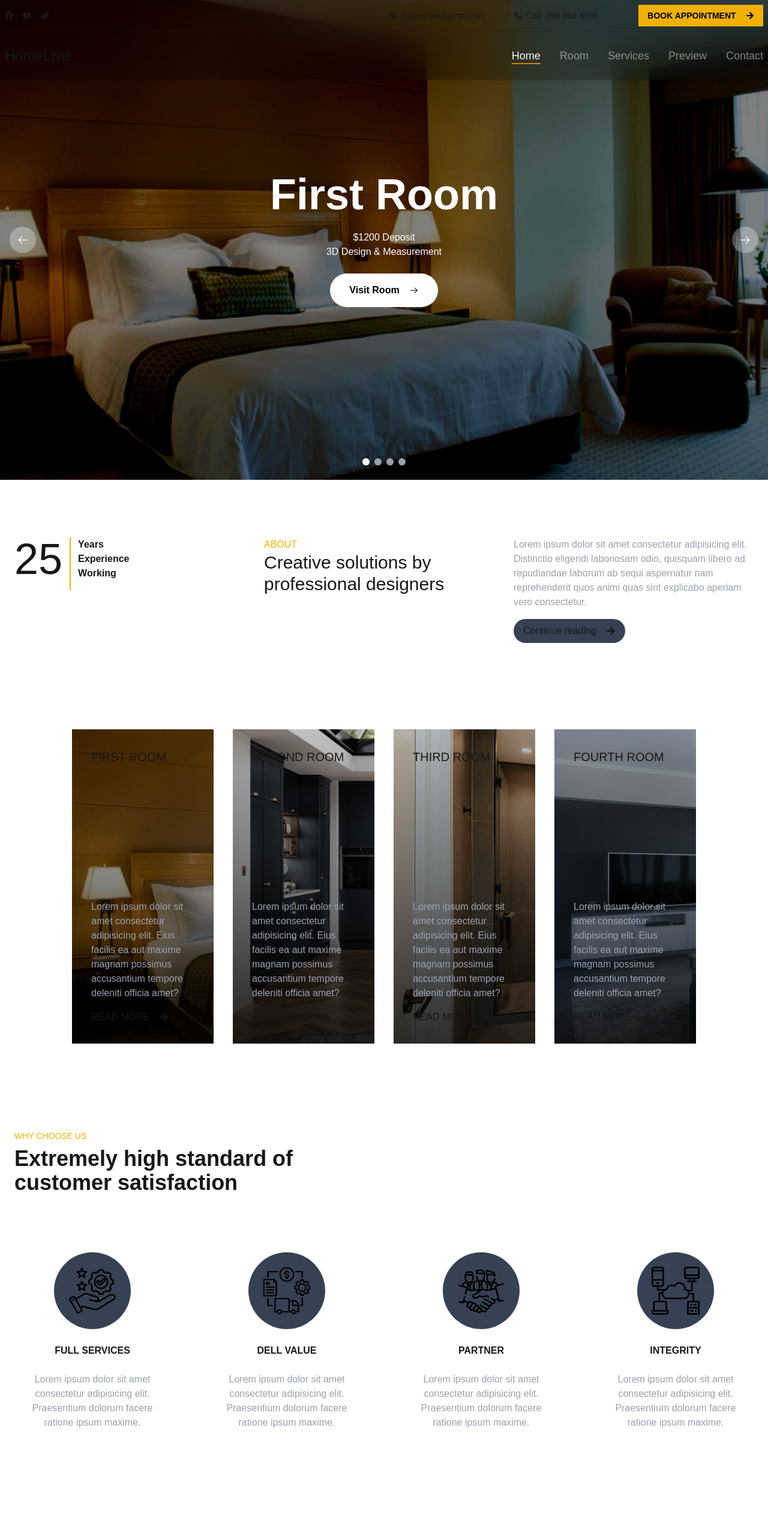
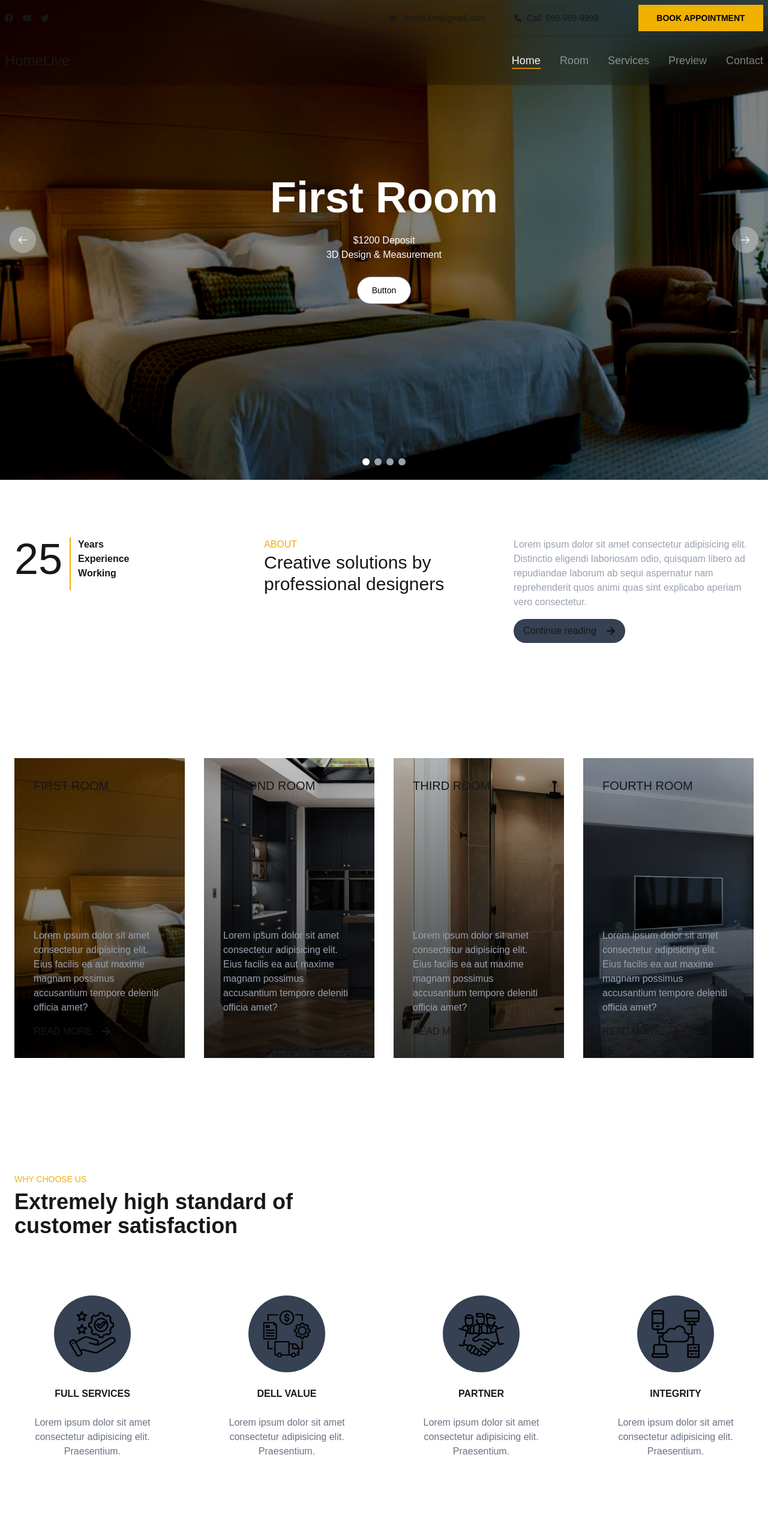
Before and after one commit to grillpork/ecom-rooms, a Next.js app: page / in a window 1280 px wide. Shown: the top 2566 px of the page at 60% size. Built offline with nearby package versions, Linux system fonts and the light colour scheme; a web font is replaced by a local one.

Commit message:
update layout ui

```diff
--- a/src/app/components/Footer.tsx
+++ b/src/app/components/Footer.tsx
@@ -8,7 +8,7 @@ export default function Footer() {
     return (
         <footer
   id="contact"
-  className="w-full bg-no-repeat bg-center bg-cover flex flex-col text-white"
+  className="w-full bg-no-repeat bg-center bg-cover flex flex-col text-white mt-24"
   style={{
     backgroundImage:
       "linear-gradient(rgba(0,0,0,0.5), rgba(0,0,0,0.8)), url(/room_1.jpg)"
@@ -67,7 +67,7 @@ export default function Footer() {
         <input
           type="email"
           placeholder="Enter your email"
-          className="w-full md:w-auto px-4 py-2 text-black focus:outline-none"
+          className="w-full md:w-auto px-4 py-2 text-white focus:outline-none"
         />
         <button className="w-full sm:w-auto px-6 py-2 text-yellow-500 text-sm bg-gray-800 hover:bg-gray-900">
           SUBSCRIBE
--- a/src/app/components/Header.tsx
+++ b/src/app/components/Header.tsx
@@ -28,7 +28,6 @@ export default function Header() {
     onSelect();
   }, [emblaApi]);
 
-
   return (
     <header id="header" className=" w-full">
       <section className="relative overflow-hidden">
@@ -51,26 +50,30 @@ export default function Header() {
           </div>
         </div>
 
-        <div
-          className="w-full absolute top-1/2 left-1/2 z-10 transform -translate-x-1/2 -translate-y-1/2 text-white text-4xl font-bold text-center flex flex-col gap-6 items-center"
-        >
-          <h1 className="font-bold text-[28px] md:text-7xl">{data[selectedIndex].name}</h1>
+        <div className="w-full absolute top-1/2 left-1/2 z-10 transform -translate-x-1/2 -translate-y-1/2 text-white text-4xl font-bold text-center flex flex-col gap-6 items-center">
+          <h1 className="font-bold text-[28px] md:text-7xl">
+            {data[selectedIndex].name}
+          </h1>
           <article>
             <h2 className="text-base font-light">
               ${data[selectedIndex].price} Deposit
             </h2>
             <p className="text-base font-light">3D Design & Measurement</p>
           </article>
-          <button
-
-            className="flex items-center gap-4 px-8 py-4 text-base bg-white text-black w-fit rounded-full cursor-pointer "
-          >
-            Visit Room <GoArrowRight />
+          <button className="cursor-pointer bg-white px-6 py-3 rounded-full border-[1px] border-slate-500 text-white font-medium group">
+            <div className="relative overflow-hidden">
+              <p className="group-hover:-translate-y-7 text-sm text-black duration-[1.125s] ease-[cubic-bezier(0.19,1,0.22,1)]">
+                Button
+              </p>
+              <p className="absolute top-7 left-0 group-hover:top-0 text-sm text-black duration-[1.125s] ease-[cubic-bezier(0.19,1,0.22,1)]">
+                Button
+              </p>
+            </div>
           </button>
         </div>
 
         {/* Arrows */}
-        <div className="absolute top-1/2 left-0 right-0 flex justify-between px-4 transform -translate-y-1/2 z-50">
+        <div className="absolute top-1/2 left-0 right-0 flex justify-between px-4 transform -translate-y-1/2 z-30">
           <button
             onClick={scrollPrev}
             className="bg-white/30 bg-opacity-50 hover:scale-120 p-3 rounded-full cursor-pointer text-white transition"
@@ -91,10 +94,11 @@ export default function Header() {
             <button
               key={index}
               onClick={() => scrollTo(index)}
-              className={`w-3 h-3 rounded-full transition-all duration-300 ${index === selectedIndex
-                ? "bg-white  outline-1 outline-offset-2"
-                : "bg-gray-400"
-                }`}
+              className={`w-3 h-3 rounded-full transition-all duration-300 ${
+                index === selectedIndex
+                  ? "bg-white  outline-1 outline-offset-2"
+                  : "bg-gray-400"
+              }`}
             />
           ))}
         </div>
--- a/src/app/components/Main.tsx
+++ b/src/app/components/Main.tsx
@@ -1,17 +1,15 @@
-'use client'
+"use client";
 import { FaArrowRight } from "react-icons/fa";
 import { data } from "../data";
 import { CiPlay1 } from "react-icons/ci";
-import Image from 'next/image';
+import Image from "next/image";
 import { FaCirclePlay } from "react-icons/fa6";
 import Link from "next/link";
-import { useEffect } from 'react';
-import AOS from 'aos';
-import 'aos/dist/aos.css';
-
+import { useEffect } from "react";
+import AOS from "aos";
+import "aos/dist/aos.css";
 
 export default function Main() {
-
   useEffect(() => {
     AOS.init({
       duration: 500,
@@ -23,7 +21,9 @@ export default function Main() {
       <section className="w-full md:max-w-7xl mx-auto m-24">
         <div className="grid gap-4  md:grid-cols-3">
           <aside className="flex gap-3 relative">
-            <h1  data-aos="fade-down" className="text-7xl">25</h1>
+            <h1 data-aos="fade-down" className="text-7xl">
+              25
+            </h1>
             <div className=" bg-yellow-500 h-1/2 w-0.5"></div>
             <div data-aos="fade-up" className=" font-semibold">
               <h2>Years</h2>
@@ -33,32 +33,40 @@ export default function Main() {
           </aside>
 
           <header>
-            <p  data-aos="fade-down" className="text-yellow-500 uppercase">About</p>
-            <h1  data-aos="fade-up" className="text-3xl">Creative solutions by professional designers</h1>
+            <p data-aos="fade-down" className="text-yellow-500 uppercase">
+              About
+            </p>
+            <h1 data-aos="fade-up" className="text-3xl">
+              Creative solutions by professional designers
+            </h1>
           </header>
 
-          <section  className="space-y-4">
-            <p data-aos="fade-down"  className="text-gray-400">
-              Lorem ipsum dolor sit amet consectetur adipisicing elit. Distinctio
-              eligendi laboriosam odio, quisquam libero ad repudiandae laborum ab
-              sequi aspernatur nam reprehenderit quos animi quas sint explicabo
-              aperiam vero consectetur.
+          <section className="space-y-4">
+            <p data-aos="fade-down" className="text-gray-400">
+              Lorem ipsum dolor sit amet consectetur adipisicing elit.
+              Distinctio eligendi laboriosam odio, quisquam libero ad
+              repudiandae laborum ab sequi aspernatur nam reprehenderit quos
+              animi quas sint explicabo aperiam vero consectetur.
             </p>
-            <button data-aos="fade-left" className="flex gap-4 items-center px-4 py-2 rounded-full bg-gray-700 cursor-pointer ">
+            <button
+              data-aos="fade-left"
+              className="flex gap-4 items-center px-4 py-2 rounded-full bg-gray-700 cursor-pointer "
+            >
               Continue reading <FaArrowRight />
             </button>
           </section>
         </div>
       </section>
 
-      <section id="room" className="w-full py-12 px-8 md:px-24 mx-auto">
+      <section id="room" className="w-full max-w-7xl mx-auto py-24">
         <div className="flex flex-col md:grid md:grid-cols-4 gap-12 md:gap-8 mx-auto w-full ">
           {data.map((item, index) => (
             <article
               key={index}
               data-aos="fade-up"
               data-aos-delay={index * 100}
-              className="bg-neutral-600 group cursor-pointer">
+              className="bg-neutral-600 group cursor-pointer"
+            >
               <div
                 className="space-y-56  p-8 group-hover:bg-center bg-cover transition-all duration-500"
                 style={{
@@ -68,12 +76,17 @@ export default function Main() {
                 <h2 className=" uppercase text-xl">{item.name}</h2>
                 <div className=" space-y-4">
                   <p className="text-gray-400">
-                    Lorem ipsum dolor sit amet consectetur adipisicing elit. Eius
-                    facilis ea aut maxime magnam possimus accusantium tempore
-                    deleniti officia amet?
+                    Lorem ipsum dolor sit amet consectetur adipisicing elit.
+                    Eius facilis ea aut maxime magnam possimus accusantium
+                    tempore deleniti officia amet?
                   </p>
-                  <Link href="/" className=" uppercase flex gap-4 items-center w-fit relative after:absolute after:bottom-0 after:left-0 after:h-[2px] after:w-full after:origin-bottom-right after:scale-x-0 dark:after:bg-yellow-500
-                    after:bg-yellow-800 after:transition-transform after:duration-300 hover:after:origin-bottom-left hover:after:scale-x-100">Read more <FaArrowRight /></Link>
+                  <Link
+                    href="/"
+                    className=" uppercase flex gap-4 items-center w-fit relative after:absolute after:bottom-0 after:left-0 after:h-[2px] after:w-full after:origin-bottom-right after:scale-x-0 dark:after:bg-yellow-500
+                    after:bg-yellow-800 after:transition-transform after:duration-300 hover:after:origin-bottom-left hover:after:scale-x-100"
+                  >
+                    Read more <FaArrowRight />
+                  </Link>
                 </div>
               </div>
             </article>
@@ -83,16 +96,21 @@ export default function Main() {
 
       <section id="services" className="max-w-7xl mx-auto py-24">
         <div data-aos="fade-up">
-            <p  className=" text-sm uppercase text-yellow-500 mb-2">why choose us</p>
-            <h1 className=" text-4xl font-semibold">Extremely high standard of </h1>
+          <p className=" text-sm uppercase text-yellow-500 mb-2">
+            why choose us
+          </p>
+          <h1 className=" text-4xl font-semibold">
+            Extremely high standard of{" "}
+          </h1>
           <h1 className=" text-4xl font-semibold">customer satisfaction</h1>
           <div className="flex flex-col md:grid md:grid-cols-4 gap-16 my-24">
-                {serviceItems.map(( item, index) => (
+            {serviceItems.map((item, index) => (
               <div
                 key={index}
                 data-aos="fade-up"
                 data-aos-delay={index * 100}
-                      className=" flex flex-col gap-6 justify-center items-center">
+                className=" flex flex-col gap-6 justify-center items-center"
+              >
                 <div className=" w-32 h-32 grid place-items-center bg-gray-700  rounded-full">
                   <Image
                     src={item.icon}
@@ -103,25 +121,49 @@ export default function Main() {
                   />
                 </div>
                 <h1 className=" uppercase font-semibold">{item.title}</h1>
-                        <p className="text-center text-gray-400 px-2 ">{item.details}</p>
+                <p className="text-center text-gray-500 px-2 ">
+                  {item.details}
+                </p>
               </div>
             ))}
           </div>
         </div>
       </section>
 
-      <section id="preview" className="py-12 md:p-18">
-         <div className="grid place-content-center py-16 px-8 md:p-12 xl:grid-cols-2 gap-12 bg-no-repeat bg-cover bg-center bg-fixed " style={{backgroundImage: "linear-gradient(rgba(0,0,0,0.6), rgba(0,0,0,0.8)), url(/workingRoom_1.jpg)"}}>
-                <section data-aos="fade-up" className="grid place-content-center gap-4 md:gap-12">
-                    <p  className="text-yellow-500">PROMO VIDEO</p>
-                    <h1  className="text-3xl md:text-6xl font-semibold ">Ensuring safe experience from design to installation</h1>
-                    <p  className="w-1/2 text-white/50">Lorem ipsum dolor sit amet, consectetur adipisicing elit. Harum in magni suscipit dicta fugiat placeat vero officiis, quasi perspiciatis mollitia.</p>
-                    <button className=" flex items-center cursor-pointer gap-4 px-8 py-4 hover:scale-110 hover:shadow-lg transition-all duration-150 bg-gray-800 w-fit rounded-full">MOORE VIDEO <CiPlay1/></button>
+      <section id="preview" className=" max-w-7xl mx-auto my-24">
+        <div
+          className="grid place-content-center py-16 px-8 md:p-12 xl:grid-cols-2  bg-no-repeat bg-cover bg-center bg-fixed  "
+          style={{
+            backgroundImage:
+              "linear-gradient(rgba(0,0,0,0.6), rgba(0,0,0,0.8)), url(/workingRoom_1.jpg)",
+          }}
+        >
+          <section
+            data-aos="fade-up"
+            className="grid place-content-center gap-4 text-center md:text-start"
+          >
+            <p className="text-yellow-500">PROMO VIDEO</p>
+            <h1 className="text-2xl md:text-3xl font-semibold w-100">
+              Ensuring safe experience from design to installation
+            </h1>
+            <p className=" md:w-1/2 text-sm md:text-md  text-white/50">
+              Lorem ipsum dolor sit amet, consectetur adipisicing elit. Harum in
+              magni suscipit dicta fugiat placeat vero officiis, quasi
+              perspiciatis mollitia.
+            </p>
           </section>
 
-                <div  data-aos="fade-up" data-aos-delay="100" className=" relative ">
-                    <Image src={'/workingRoom_1.jpg'} alt="" width={1000} height={1000} className="w-full h-full object-cover"/>
-                    <div className=" cursor-pointer absolute top-1/2 left-1/2 transform -translate-1/2 text-7xl opacity-50 hover:scale-110 hover:shadow-lg transition-all duration-150 "><FaCirclePlay/></div>
+          <div data-aos="fade-up" data-aos-delay="100" className=" relative ">
+            <Image
+              src={"/workingRoom_1.jpg"}
+              alt=""
+              width={1000}
+              height={1000}
+              className="w-full h-full object-cover"
+            />
+            <div className=" cursor-pointer absolute top-1/2 left-1/2 transform -translate-1/2 text-7xl opacity-50 hover:scale-110 hover:shadow-lg transition-all duration-150 ">
+              <FaCirclePlay />
+            </div>
           </div>
         </div>
       </section>
@@ -133,21 +175,25 @@ const serviceItems = [
   {
     title: "Full Services",
     icon: "/responsible.png",
-        details: " Lorem ipsum dolor sit amet consectetur adipisicing elit. Praesentium dolorum facere ratione ipsum maxime. "
+    details:
+      " Lorem ipsum dolor sit amet consectetur adipisicing elit. Praesentium. ",
   },
   {
     title: "Dell Value",
     icon: "/value-chain.png",
-        details: " Lorem ipsum dolor sit amet consectetur adipisicing elit. Praesentium dolorum facere ratione ipsum maxime. "
+    details:
+      " Lorem ipsum dolor sit amet consectetur adipisicing elit. Praesentium. ",
   },
   {
     title: "Partner",
     icon: "/partner.png",
-        details: " Lorem ipsum dolor sit amet consectetur adipisicing elit. Praesentium dolorum facere ratione ipsum maxime. "
+    details:
+      " Lorem ipsum dolor sit amet consectetur adipisicing elit. Praesentium. ",
   },
   {
     title: "Integrity",
     icon: "/computer.png",
-        details: " Lorem ipsum dolor sit amet consectetur adipisicing elit. Praesentium dolorum facere ratione ipsum maxime. "
+    details:
+      " Lorem ipsum dolor sit amet consectetur adipisicing elit. Praesentium. ",
   },
-]
+];
--- a/src/app/components/NavBar.tsx
+++ b/src/app/components/NavBar.tsx
@@ -5,8 +5,8 @@ import { FaArrowRight, FaFacebook, FaYoutube } from "react-icons/fa";
 import { FaTwitter as FaXTwitter } from "react-icons/fa6";
 import { IoIosMail } from "react-icons/io";
 import { IoCall } from "react-icons/io5";
-import AOS from 'aos';
-import 'aos/dist/aos.css';
+import AOS from "aos";
+import "aos/dist/aos.css";
 
 const NavItems = [
   { label: "Home", path: "#header" },
@@ -20,9 +20,11 @@ export default function NavBar() {
   const [active, setActive] = useState("");
   const [style, setStyle] = useState({ left: 0, width: 0 });
   const navRef = useRef<HTMLDivElement>(null);
-  const [isOpen, setIsOpen] = useState(false)
+  const [isOpen, setIsOpen] = useState(false);
 
-  const hdlBtn = () => { setIsOpen(!isOpen) }
+  const hdlBtn = () => {
+    setIsOpen(!isOpen);
+  };
 
   useEffect(() => {
     AOS.init({
@@ -42,7 +44,6 @@ export default function NavBar() {
           setActive(id);
         }
       });
-
     };
 
     window.addEventListener("scroll", handleScroll);
@@ -60,9 +61,7 @@ export default function NavBar() {
   }, [active]);
 
   return (
-    <div
-      className="fixed top-0 w-full shadow z-50 transition-transform duration-300 bg-black/20 backdrop-blur-2xl "
-    >
+    <div className="fixed top-0 w-full shadow z-50 transition-transform duration-300 bg-black/20 backdrop-blur-2xl ">
       <section className="p-2 max-w-7xl mx-auto">
         <ul className="grid grid-cols-2 gap-4 justify-between items-center text-sm">
           <section className="flex gap-4">
@@ -77,8 +76,10 @@ export default function NavBar() {
             <span className="hidden md:flex gap-2 items-center">
               <IoCall /> Call: 099-999-9999
             </span>
-            <span className="flex w-full gap-4 justify-center cursor-pointer items-center uppercase p-2 bg-yellow-500 font-semibold text-black">
-              Book Appointment <FaArrowRight />
+            <span className="flex w-full gap-4 justify-center cursor-pointer items-center uppercase p-3 bg-yellow-500 font-bold hover:scale-105 transition-all duration-150 text-black">
+              <Link href="/booking">
+                Book Appointment
+              </Link>
             </span>
           </section>
         </ul>
@@ -87,16 +88,22 @@ export default function NavBar() {
 
       <section className="flex justify-between items-center px-2 py-6 max-w-7xl mx-auto">
         <ul>
-          <Link href="/" className=" [font-family:var(--font-ovo)] text-2xl">HomeLive</Link>
+          <Link href="/" className=" [font-family:var(--font-ovo)] text-2xl">
+            HomeLive
+          </Link>
         </ul>
-        <div ref={navRef} className="relative hidden md:flex justify-center gap-8 ">
+        <div
+          ref={navRef}
+          className="relative hidden md:flex justify-center gap-8 "
+        >
           {NavItems.map(({ label, path }, index) => (
             <Link
               key={`${path}-${index}`}
               href={path}
               scroll={true}
               data-path={path.replace("#", "")}
-              className={`text-lg ${active === path.replace("#", "")
+              className={`text-lg ${
+                active === path.replace("#", "")
                   ? "text-gray-100"
                   : "text-gray-100/50"
               }`}
@@ -110,18 +117,19 @@ export default function NavBar() {
           />
         </div>
 
-        <section onClick={hdlBtn} className=" flex md:hidden flex-col gap-1.5 items-end">
+        <section
+          onClick={hdlBtn}
+          className=" flex md:hidden flex-col gap-1.5 items-end"
+        >
           <div className=" w-2 h-0.5 bg-white"></div>
           <div className=" w-6 h-0.5 bg-white"></div>
           <div className=" w-4 h-0.5 bg-white"></div>
         </section>
-
-
       </section>
       {isOpen && (
         <div
           className={`fixed top-32 left-0 w-full bg-black py-8 z-40 transition-all duration-300 origin-top transform scale-y-100 opacity-100`}
-    style={{ transformOrigin: 'top' }}
+          style={{ transformOrigin: "top" }}
         >
           <ul className="flex flex-col items-center gap-6">
             {NavItems.map(({ label, path }, index) => (
@@ -143,8 +151,6 @@ export default function NavBar() {
           </ul>
         </div>
       )}
-
-
     </div>
   );
 }
```
Also changed, not shown: src/app/booking/page.jsx (added, +27 -0 lines). Lines whose indentation alone changed are shown as unchanged.
